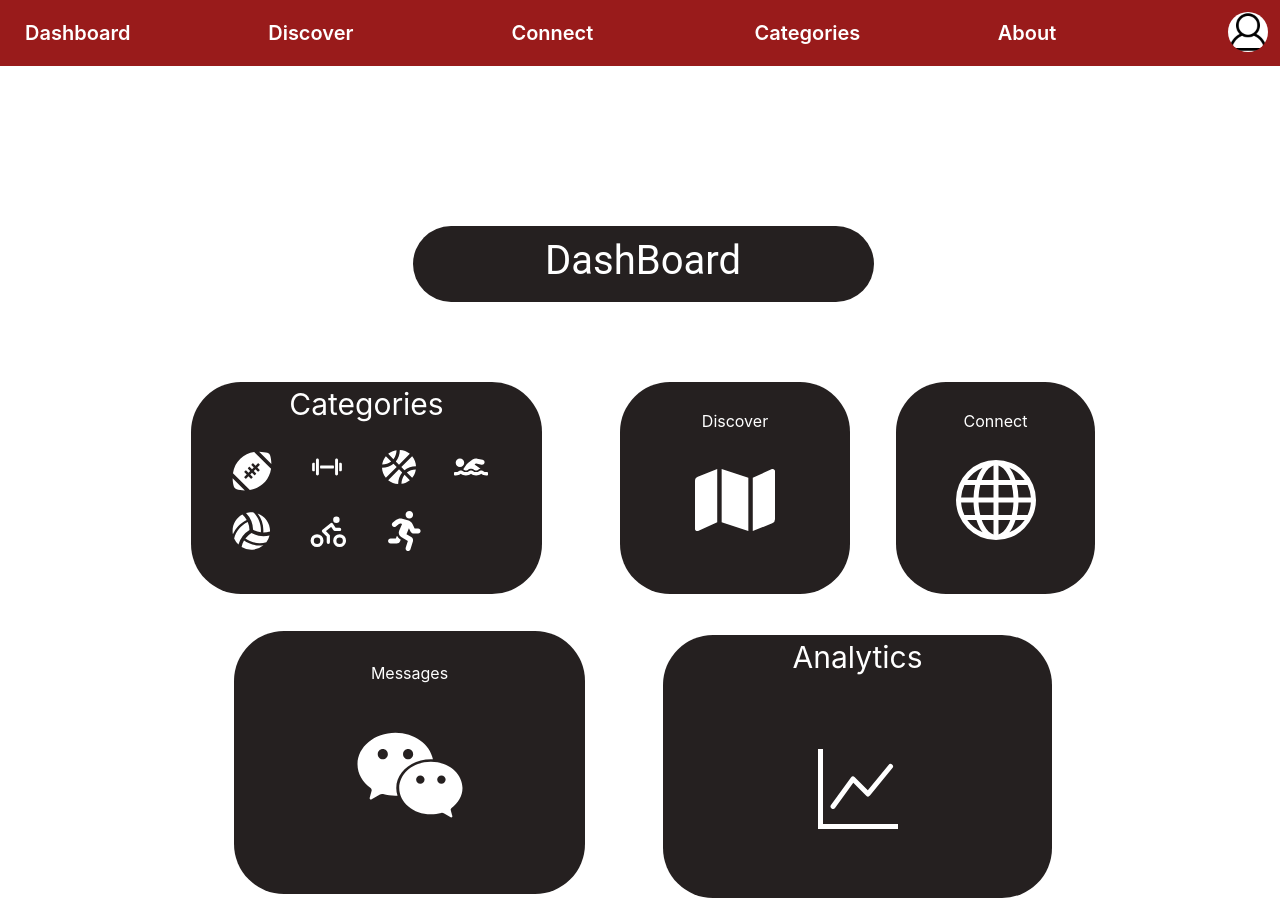
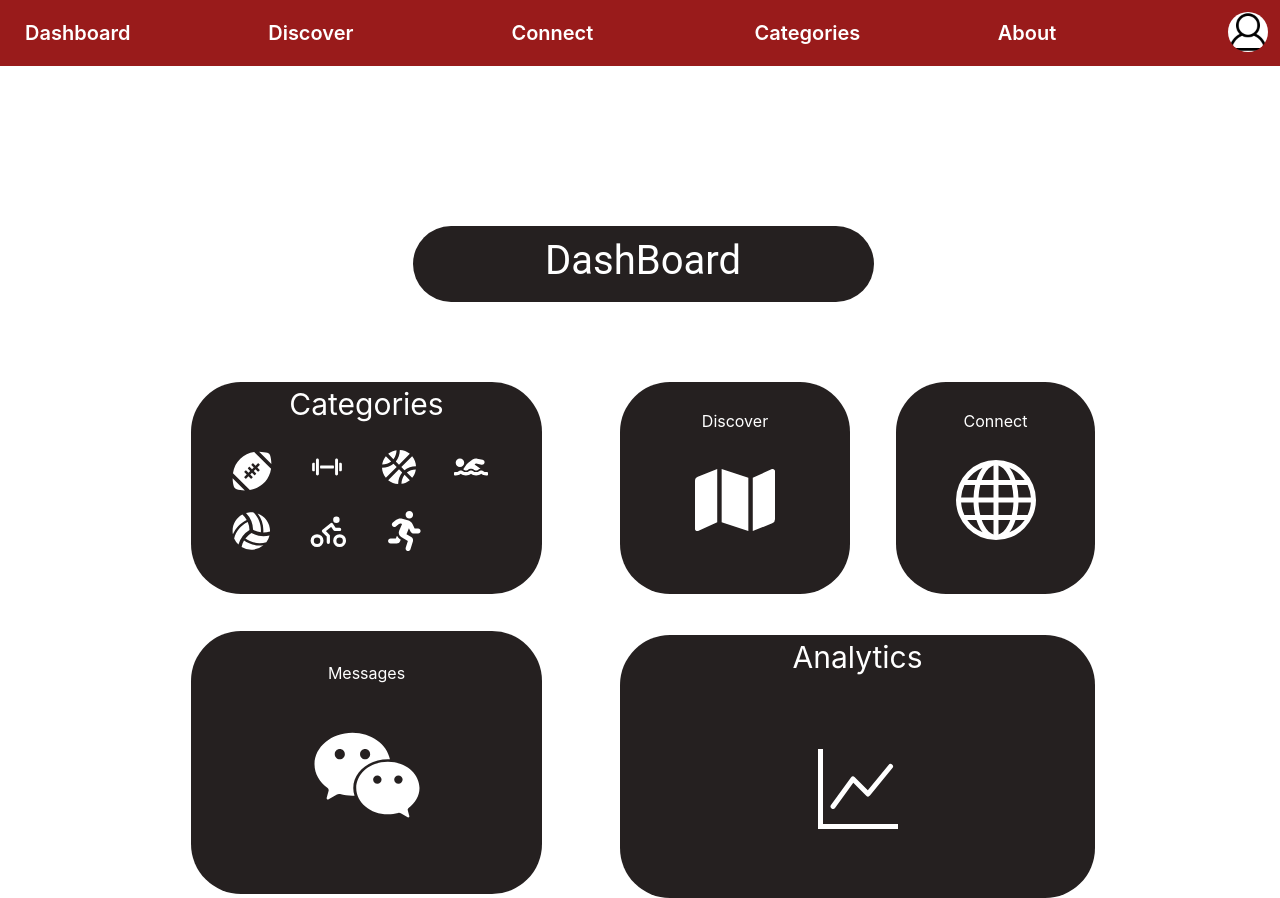
Before and after one commit to markfastner/Beachhacks-2023-Sports-Training-Connection, a React (Create React App) app: page /Dashboard in a window 1280 px wide. Built offline with nearby package versions, Linux system fonts and the light colour scheme; no server answers; what react-native would draw is missing.

Commit message:
analytics

```diff
--- a/src/views/Dashboard/dashboard.js
+++ b/src/views/Dashboard/dashboard.js
@@ -66,10 +66,12 @@ function dashboard(props) {
             <AiOutlineWechat style={{ fontSize: 120 }} />
           </Rect3>
         </Link>
-        <Rect6 style={{ borderRadius: "50px", color: "white" }}>
-          <p>Analytics</p>
-          <BsGraphUp style={{ fontSize: 80 }} />
-        </Rect6>
+        <Link to="/Analytics">
+          <Rect6 style={{ borderRadius: "50px", color: "white" }}>
+            <p>Analytics</p>
+            <BsGraphUp style={{ fontSize: 80 }} />
+          </Rect6>
+        </Link>
       </Rect3Row>
     </>
   );
```
